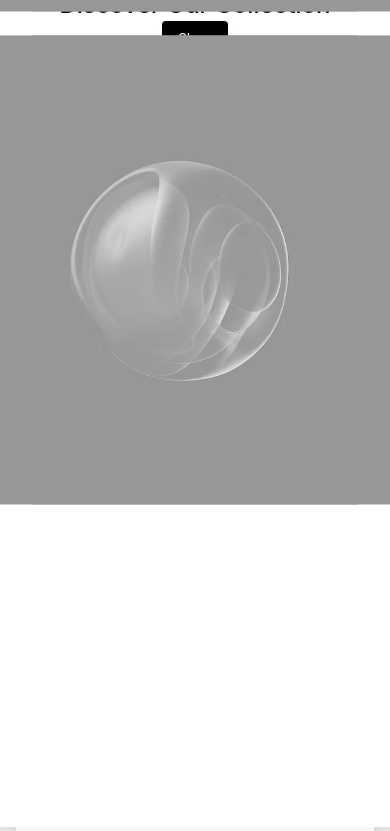
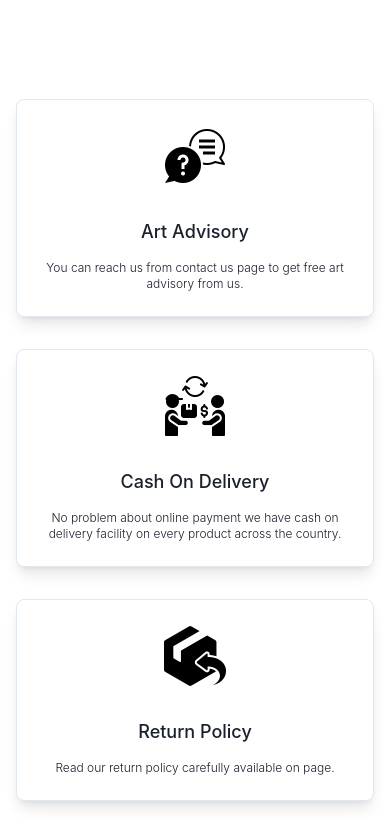
Before and after one commit to Niladri2003/Painting-Ecommerce, a React (Vite) app in the folder client/: page / in a window 390 px wide. Shown: the part 2800-3631 px from the top of the page. Built offline with nearby package versions, Linux system fonts and the light colour scheme; no server answers.

Commit message:
Add ArtAdvisorySection component to Home page

```diff
--- /dev/null
+++ b/client/src/components/Home/ArtAdvisorySection.jsx
@@ -0,0 +1,73 @@
+import React from 'react';
+import { motion } from 'framer-motion';
+import art_advisory from '../../assets/Home/art_advisory.png'; // Replace with actual image path
+import cash_on_delivery from '../../assets/Home/cash-on-delivery.png'; // Replace with actual image path
+import return_icon from '../../assets/Home/return.png'; // Replace with actual image path
+import premium from '../../assets/Home/premium.png'; // Replace with actual image path
+
+const items = [
+    {
+        img: art_advisory,
+        title: 'Art Advisory',
+        description: 'You can reach us from contact us page to get free art advisory from us.'
+    },
+    {
+        img: cash_on_delivery,
+        title: 'Cash On Delivery',
+        description: 'No problem about online payment we have cash on delivery facility on every product across the country.'
+    },
+    {
+        img: return_icon,
+        title: 'Return Policy',
+        description: 'Read our return policy carefully available on page.'
+    },
+    {
+        img: premium,
+        title: 'Premium Quality',
+        description: 'We use premium quality papers, glass, frame so that it gives your wall a premium look.'
+    },
+];
+
+const animationVariants = {
+    hidden: { opacity: 0, y: 20 },
+    visible: { opacity: 1, y: 0 },
+};
+
+const ArtAdvisorySection = () => {
+    return (
+        <div className="container mx-auto my-16 p-4">
+            <div className="grid grid-cols-1 md:grid-cols-2 lg:grid-cols-4 gap-8">
+                {items.map((item, index) => (
+                    <motion.div
+                        key={index}
+                        className="flex flex-col gap-4 items-center p-6 border rounded-lg shadow-lg bg-white transition-transform duration-300 ease-in-out"
+                        initial="hidden"
+                        animate="visible"
+                        variants={animationVariants}
+                        transition={{ duration: 0.6, delay: index * 0.2 }}
+                        whileHover={{ scale: 1.05, boxShadow: '0 8px 16px rgba(0, 0, 0, 0.2)' }}
+                        whileTap={{ scale: 0.95 }}
+                    >
+                        <div className="w-16 h-16 flex items-center justify-center mb-4">
+                            <motion.img
+                                src={item.img}
+                                alt={item.title}
+                                className="w-full h-full object-contain"
+                                whileHover={{ scale: 1.1 }}
+                                whileTap={{ scale: 0.9 }}
+                            />
+                        </div>
+                        <p className="text-lg font-medium leading-6 text-center">
+                            {item.title}
+                        </p>
+                        <p className="text-xs font-light text-center max-w-md">
+                            {item.description}
+                        </p>
+                    </motion.div>
+                ))}
+            </div>
+        </div>
+    );
+};
+
+export default ArtAdvisorySection;
--- a/client/src/components/Home/ParallaxSection.jsx
+++ b/client/src/components/Home/ParallaxSection.jsx
@@ -49,50 +49,137 @@
 
 // export default ParallaxSection;
 
+// import React from 'react';
+// import parallax_img from '../../assets/Home/parallax_img.png'; // Replace with actual image path
 
-import React from 'react';
-import parallax_img from '../../assets/Home/parallax_img.png'; // Replace with actual image path
+// const ParallaxSection = () => {
+//     return (
+//         <div className="relative w-full h-[80.5rem] bg-white">
+//             {/* Background Text and Button */}
+//             <div className="absolute inset-0 flex flex-col items-center justify-center text-center text-black  p-4 ">
+//                 <div className="relative">
+//                     <h1 className="text-2xl lg:text-4xl font-medium">Discover Our Collection</h1>
+//                     <button className="bg-black text-white text-sm px-4 py-2 md:px-6 md:py-3 rounded shadow-lg md:mt-5">Shop</button>
+//                 </div>
+//             </div>
+
+//             {/* Parallax Effect */}
+//             <div className="relative w-[full] h-full flex flex-col items-center justify-center">
+//                 {/* Left Side Images */}
+//                 <div className="absolute left-[2rem] top-1/2 transform -translate-y-1/2 flex flex-col items-center space-y-6">
+//                     <img
+//                         src={parallax_img} // Replace with actual image path
+//                         alt="Left Image 1"
+//                         className="w-[30rem] h-auto flex-shrink-0"
+//                     />
+//                     <img
+//                         src={parallax_img} // Replace with actual image path
+//                         alt="Left Image 2"
+//                         className="w-[30rem] h-auto flex-shrink-0"
+//                     />
+//                 </div>
+
+//                 {/* Right Side Images */}
+//                 <div className="absolute right-[2rem] top-1/2 transform -translate-y-1/2 flex flex-col items-center space-y-6">
+//                     <img
+//                         src={parallax_img} // Replace with actual image path
+//                         alt="Right Image 1"
+//                         className="w-[30rem] h-auto flex-shrink-0"
+//                     />
+//                     <img
+//                         src={parallax_img} // Replace with actual image path w-[600px] h-[791.19px]
+//                         alt="Right Image 2"
+//                         className="w-[30rem] h-auto flex-shrink-0"
+//                     />
+//                 </div>
+//             </div>
+//         </div>
+//     );
+// };
+
+// export default ParallaxSection;
+import React from "react";
+import { motion, useAnimation } from "framer-motion";
+import { useInView } from "react-intersection-observer";
+import parallax_img from "../../assets/Home/parallax_img.png"; // Replace with actual image path
 
 const ParallaxSection = () => {
+  const controlsLeft = useAnimation();
+  const controlsRight = useAnimation();
+  const { ref, inView } = useInView({
+    triggerOnce: true,
+    threshold: 0.1,
+  });
+
+  React.useEffect(() => {
+    if (inView) {
+      controlsLeft.start({ x: 0, opacity: 1, transition: { duration: 1 } });
+      controlsRight.start({ x: 0, opacity: 1, transition: { duration: 1 } });
+    }
+  }, [controlsLeft, controlsRight, inView]);
+
   return (
-        <div className="relative w-full h-[80.5rem] bg-white">
+    <div
+      ref={ref}
+      className="relative w-full h-[40rem] md:h-[80.5rem] bg-white flex items-center justify-center"
+    >
       {/* Background Text and Button */}
-            <div className="absolute inset-0 flex flex-col items-center justify-center text-center text-black  p-4 ">
+      <div className="absolute inset-0 flex flex-col items-center justify-center text-center text-black p-4 z-10">
         <div className="relative">
-                    <h1 className="text-2xl lg:text-4xl font-medium">Discover Our Collection</h1>
-                    <button className="bg-black text-white text-sm px-4 py-2 md:px-6 md:py-3 rounded shadow-lg md:mt-5">Shop</button>
+          <h1 className="text-2xl lg:text-4xl font-medium">
+            Discover Our Collection
+          </h1>
+          <button className="bg-black text-white text-sm px-4 py-2 md:px-6 md:py-3 rounded shadow-lg md:mt-5">
+            Shop
+          </button>
         </div>
       </div>
 
       {/* Parallax Effect */}
-            <div className="relative w-[full] h-full flex flex-col items-center justify-center">
+      <div className="relative w-full h-full flex items-center justify-between px-4">
         {/* Left Side Images */}
-                <div className="absolute left-[2rem] top-1/2 transform -translate-y-1/2 flex flex-col items-center space-y-6">
-                    <img
+        <motion.div
+          initial={{ x: "-100%", opacity: 0 }}
+          animate={controlsLeft}
+          className="flex flex-col items-center space-y-20 md:space-y-6"
+        >
+          <motion.img
             src={parallax_img} // Replace with actual image path
             alt="Left Image 1"
-                        className="w-[30rem] h-auto flex-shrink-0"
+            className="w-[10.5rem] md:w-[20rem] lg:w-[25rem] h-auto flex-shrink-0"
+            whileHover={{ scale: 1.1, rotate: 5 }}
+            whileTap={{ scale: 0.9, rotate: -5 }}
           />
-                    <img
+          <motion.img
             src={parallax_img} // Replace with actual image path
             alt="Left Image 2"
-                        className="w-[30rem] h-auto flex-shrink-0"
+            className="w-[10.5rem] md:w-[20rem] lg:w-[25rem] h-auto flex-shrink-0"
+            whileHover={{ scale: 1.1, rotate: 5 }}
+            whileTap={{ scale: 0.9, rotate: -5 }}
           />
-                </div>
+        </motion.div>
 
         {/* Right Side Images */}
-                <div className="absolute right-[2rem] top-1/2 transform -translate-y-1/2 flex flex-col items-center space-y-6">
-                    <img
+        <motion.div
+          initial={{ x: "100%", opacity: 0 }}
+          animate={controlsRight}
+          className="flex flex-col items-center space-y-20 md:space-y-6"
+        >
+          <motion.img
             src={parallax_img} // Replace with actual image path
             alt="Right Image 1"
-                        className="w-[30rem] h-auto flex-shrink-0"
+            className="w-[10.5rem] md:w-[20rem] lg:w-[25rem] h-auto flex-shrink-0"
+            whileHover={{ scale: 1.1, rotate: 5 }}
+            whileTap={{ scale: 0.9, rotate: -5 }}
           />
-                    <img
-                        src={parallax_img} // Replace with actual image path w-[600px] h-[791.19px]
+          <motion.img
+            src={parallax_img} // Replace with actual image path
             alt="Right Image 2"
-                        className="w-[30rem] h-auto flex-shrink-0"
+            className="w-[10.5rem] md:w-[20rem] lg:w-[25rem] h-auto flex-shrink-0"
+            whileHover={{ scale: 1.1, rotate: 5 }}
+            whileTap={{ scale: 0.9, rotate: -5 }}
           />
-                </div>
+        </motion.div>
       </div>
     </div>
   );
--- a/client/src/components/Navbar/Navbar.jsx
+++ b/client/src/components/Navbar/Navbar.jsx
@@ -189,7 +189,7 @@ const Navbar = () => {
       {/* Navbar */}
       <nav
         className={`fixed w-full bg-black transition-transform duration-300 z-40 font-Poppins ${isVisible ? "translate-y-0" : "-translate-y-full"
-          } ${isHomePage ? "mt-10 md:mt-12" : ""}`}  // Added margin to make space for the banner
+          } ${isHomePage ? "mt-10 md:mt-[3.25rem]" : ""}`}  // Added margin to make space for the banner
       >
         <div className="max-w-7xl mx-auto px-4 sm:px-6 lg:px-8">
           <div className="grid grid-cols-2 md:grid-cols-3 h-16">
--- a/client/src/pages/Home.jsx
+++ b/client/src/pages/Home.jsx
@@ -15,6 +15,7 @@ import Loader from "../components/Loader.jsx";
 import OverlaySection from "../components/Home/OverlaySection.jsx";
 import ParallaxSection from "../components/Home/ParallaxSection.jsx";
 import HomeNewsLetter from "../components/Home/HomeNewsLetter.jsx";
+import ArtAdvisorySection from "../components/Home/ArtAdvisorySection.jsx";
 
 const Home = () => {
     const navigate = useNavigate(); // Initialize useNavigate hook
@@ -107,9 +108,9 @@ const Home = () => {
 
             <ParallaxSection className="mb-10 mt-10"/>
 
-            <HomeNewsLetter className="mt-10 "/>
+            {/* <HomeNewsLetter className="mt-10 "/> */}
 
-            <div className="container mx-auto my-16 p-4">
+            {/* <div className="container mx-auto my-16 p-4">
                 <div className="grid grid-cols-1 md:grid-cols-2 lg:grid-cols-4 gap-8">
                     <div className="flex flex-col gap-4 items-center">
                         <div className="w-10 h-10">
@@ -175,7 +176,8 @@ const Home = () => {
                         </p>
                     </div>
                 </div>
-            </div>
+            </div> */}
+            <ArtAdvisorySection/>
 
         </div>
     );
```
Lines whose indentation alone changed are shown as unchanged.
